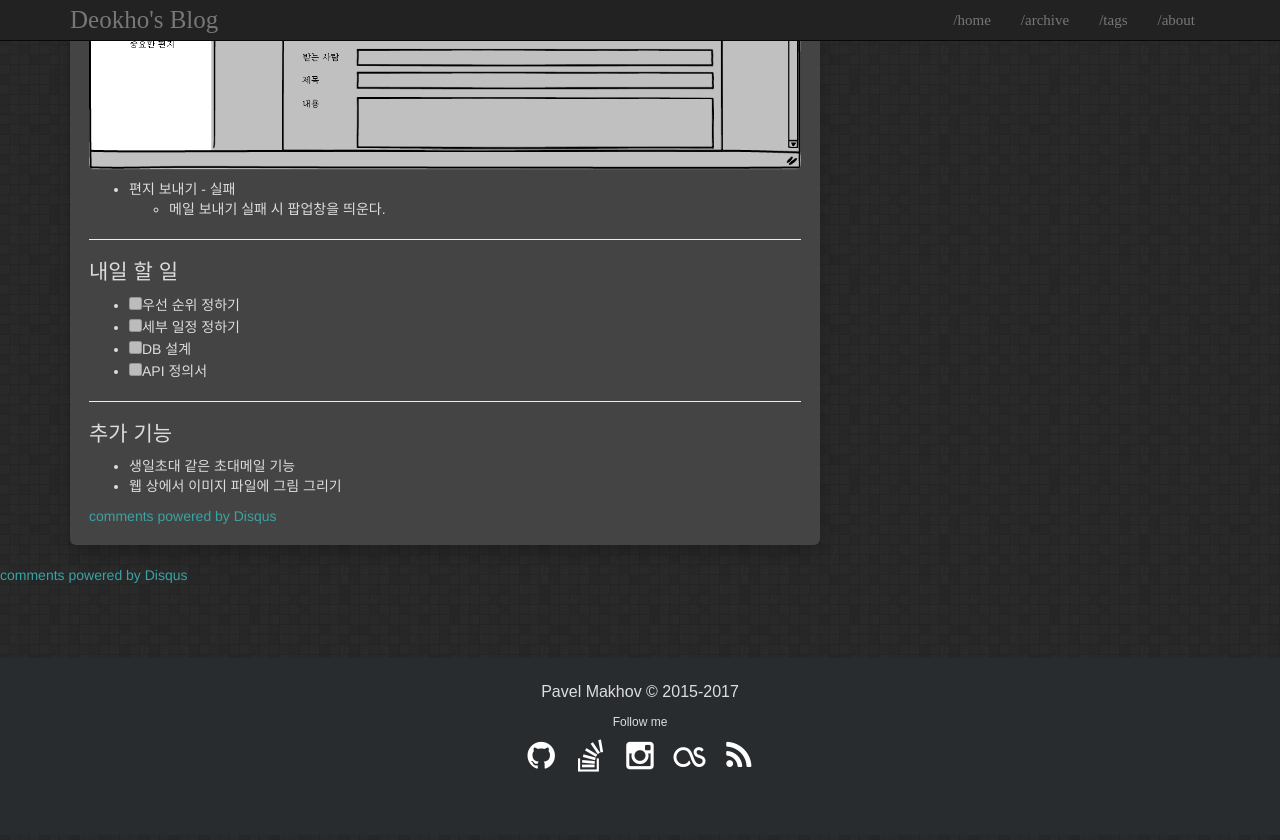
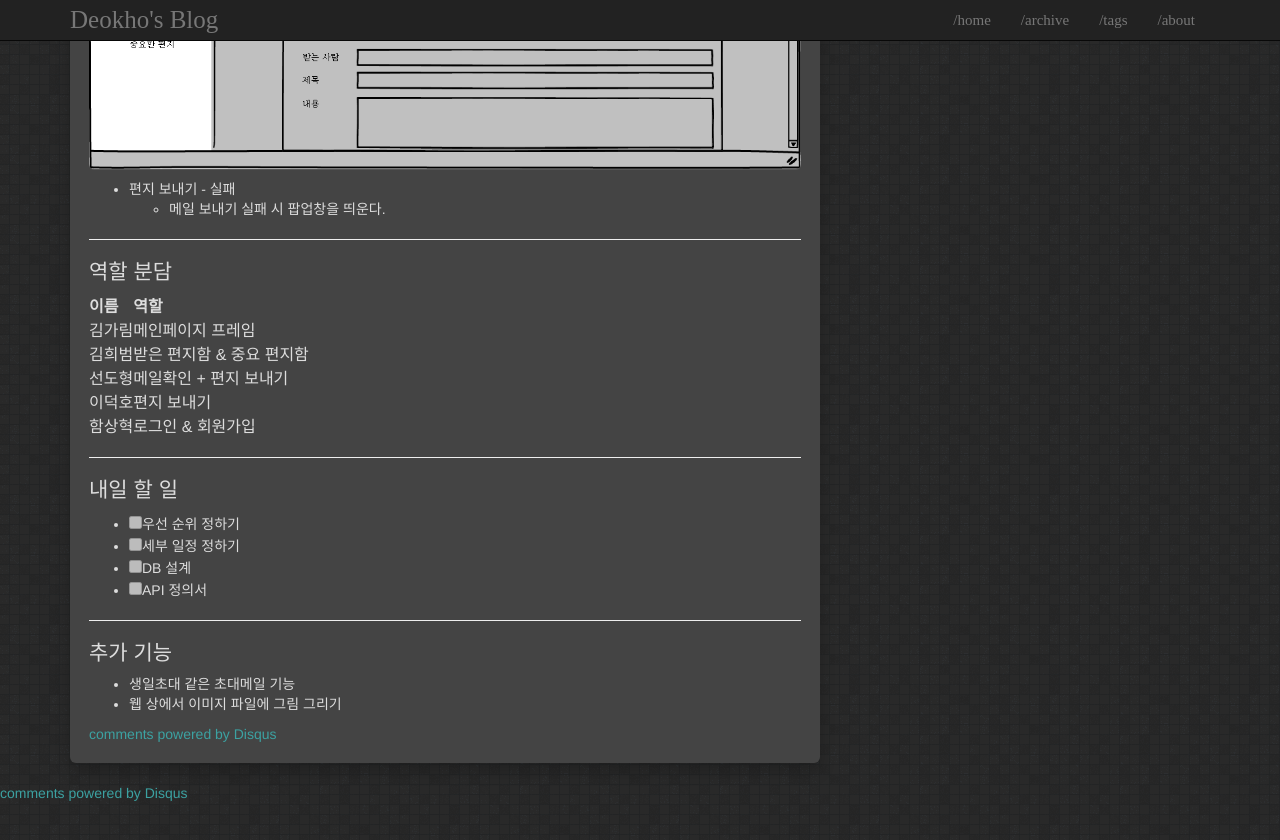
Before and after one commit to LeeDeokho/LeeDeokHo.github.io, a Jekyll site: the page built from _posts/2018-01-11-proceeding.md, in a window 1280 px wide and 900 px high, scrolled down 8446 px. Shown: the top 840 px of the window. Built offline with Jekyll 4.4.1, drawn with Linux system fonts in a browser that asks for light colours; comment, search, counter and statistics services are not loaded.

Commit message:
add role at 01-11-proceeding

```diff
--- a/_posts/2018-01-11-proceeding.md
+++ b/_posts/2018-01-11-proceeding.md
@@ -150,7 +150,16 @@ comments: true
 
 
 
+---
+## 역할 분담
 
+|이름|역할|
+|-|-|
+|김가림|메인페이지 프레임|
+|김희범|받은 편지함 & 중요 편지함|
+|선도형|메일확인 + 편지 보내기|
+|이덕호|편지 보내기|
+|함상혁|로그인 & 회원가입|
 
 ---
 ## 내일 할 일
```
